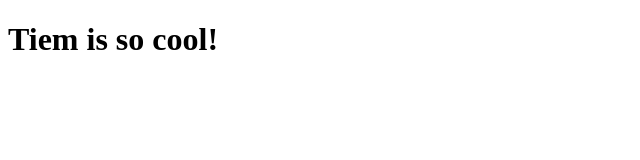
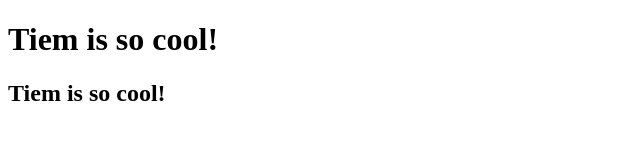
Before and after one commit to NguyenDinhTiem/github-tutorial, a plain HTML site: page index.html in a window 1280 px wide. Shown: the whole page, without its empty margins (0-640 px from the left). Drawn offline with Linux system fonts and the light colour scheme.

Commit message:
Second commit

```diff
--- a/index.html
+++ b/index.html
@@ -7,5 +7,6 @@
 </head>
 <body>
     <h1>Tiem is so cool!</h1>
+    <h2>Tiem is so cool!</h2>
 </body>
 </html>
```
